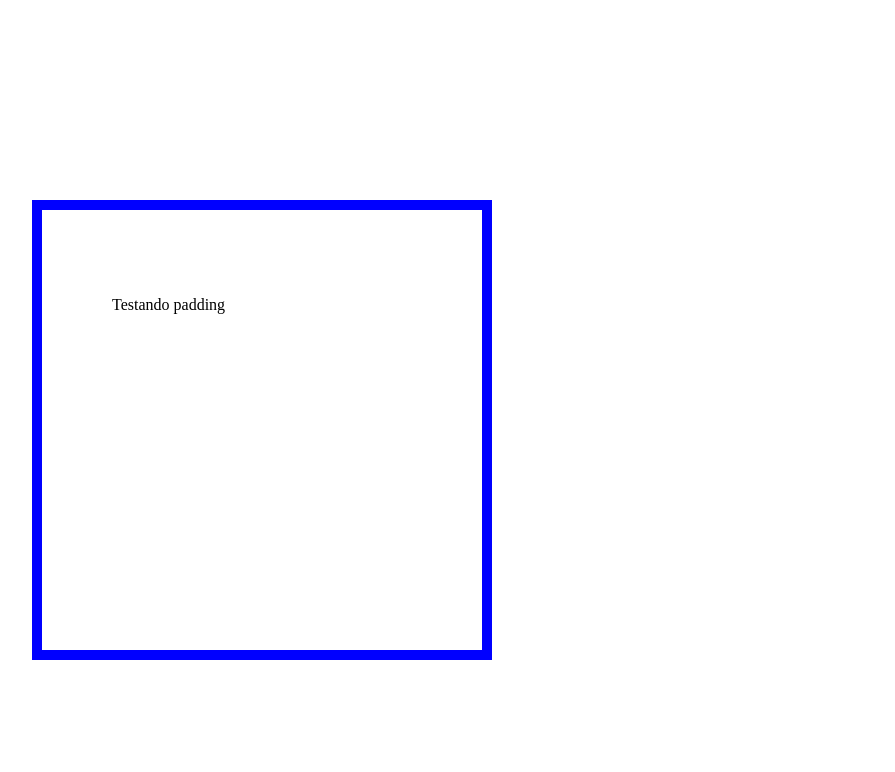
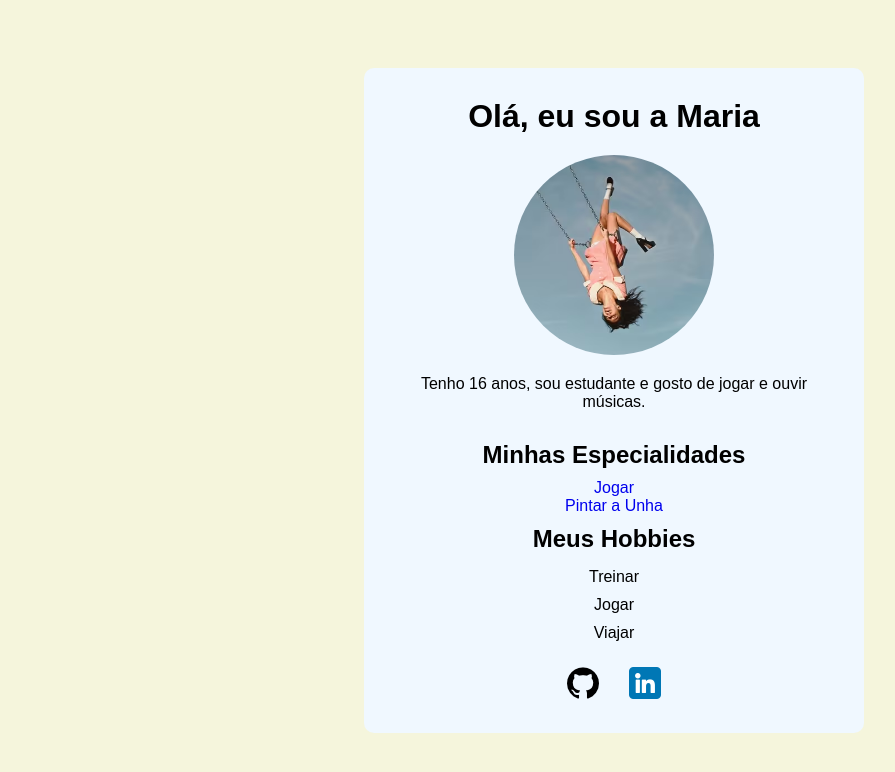
Before and after one commit to mariaeduarda-23/aula-fundamentos-html, a plain HTML site: page personal_page.html in a window 1280 px wide. Shown: the whole page, without its empty margins (26-921 px from the left). Drawn offline with Linux system fonts and the light colour scheme.

Commit message:
atualizações

```diff
--- a/personal_page.html
+++ b/personal_page.html
@@ -1,24 +1,125 @@
 <!DOCTYPE html>
 <html lang="pt-BR">
+
 <head>
     <meta charset="UTF-8">
     <meta name="viewport" content="width=device-width, initial-scale=1.0">
-    <title>Document</title>
+    <title>Perfil da Maria</title>
+
+    <style>
+        * {
+            margin: 0;
+            padding: 0;
+            box-sizing: border-box;
+        }
+
+        body {
+            background-color: beige;
+            font-family: Arial, Helvetica, sans-serif;
+
+            display: flex;
+            justify-content: center;
+            align-items: center;
+            min-height: 100vh;
+        }
+
+        .bio {
+            background-color: aliceblue;
+            padding: 30px;
+            border-radius: 10px;
+            width: 500px;
+            text-align: center;
+        }
+
+        h1 {
+            margin-bottom: 20px;
+        }
+
+        p {
+            padding: 20px;
+        }
+
+        h2 {
+            padding: 10px;
+        }
+
+        .foto {
+            width: 200px;
+            height: 200px;
+            border-radius: 50%;
+            object-fit: cover;
+            display: block;
+            margin: 0 auto;
+        }
+
+        ul {
+            list-style: none;
+        }
+
+        li {
+            padding: 5px;
+        }
+
+        a {
+            text-decoration: none;
+            padding: 5px;
+        }
+
+        .logos {
+            width: 32px;
+            height: 32px;
+            object-fit: contain;
+            margin: 0 8px;
+        }
+
+        .redes {
+            margin-top: 20px;
+        }
+    </style>
 </head>
-<style>
-    .bio {
-        width: 300px;
-        height: 300px;
-        border: 10px solid blue;
-        margin-left: 50px;
-        margin-top: 200px;
-        padding: 70px;
-    }
-</style>
 
 <body>
+
     <div class="bio">
-        <p>Testando padding</p>
+
+        <h1>Olá, eu sou a Maria</h1>
+
+        <img class="foto" src="foto.png" alt="Minha foto">
+
+        <p>
+            Tenho 16 anos, sou estudante
+            e gosto de jogar e ouvir músicas.
+        </p>
+
+        <h2>Minhas Especialidades</h2>
+
+        <ul>
+            <a target="_blank" href="https://www.youtube.com/playlist?list=PLqohAeuW56mj1I6xcvN7n2eNQoF4ZrffD">Jogar</a><br>
+            <a target="_blank" href="https://www.youtube.com/watch?v=KMILSpZe7p4">Pintar a Unha</a><br>
+        </ul>
+
+        <h2>Meus Hobbies</h2>
+
+        <ul>
+            <li>Treinar</li>
+            <li>Jogar</li>
+            <li>Viajar</li>
+        </ul>
+
+        <div class="redes">
+
+            <a href="https://github.com/mariaeduarda-23" target="_blank">
+                <img class="logos" src="github.png" alt="GitHub">
+            </a>
+
+            <a href="https://www.linkedin.com/in/maria-eduarda-boldrin-pavan-910556409/" target="_blank">
+                <img class="logos" src="linkedin.png" alt="LinkedIn">
+            </a>
+
+        </div>
+
     </div>
+
 </body>
+
 </html>
```
Also changed, not shown: imagens-ia.html (+4 -4 lines), imagens.html (+15 -5 lines), foto.png (added), github.png (added), ia.txt (added), linkedin.png (added).
